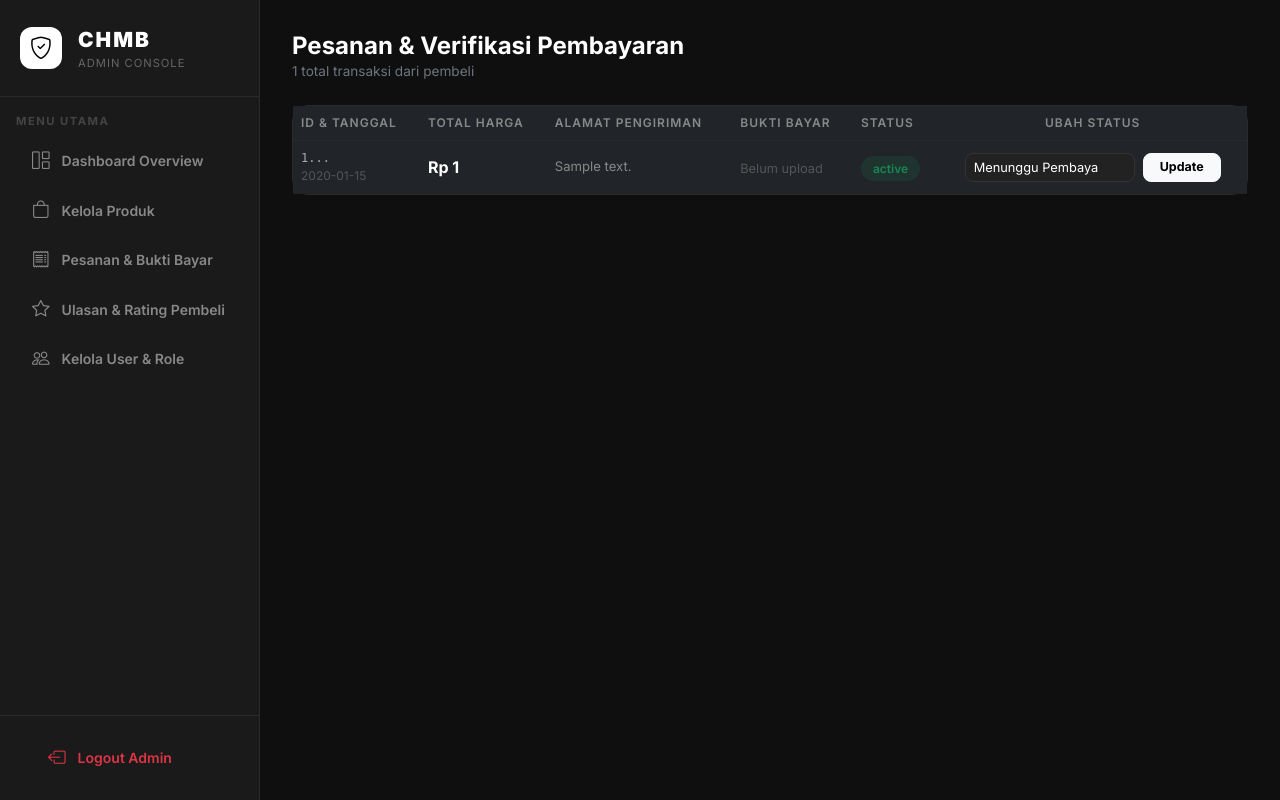
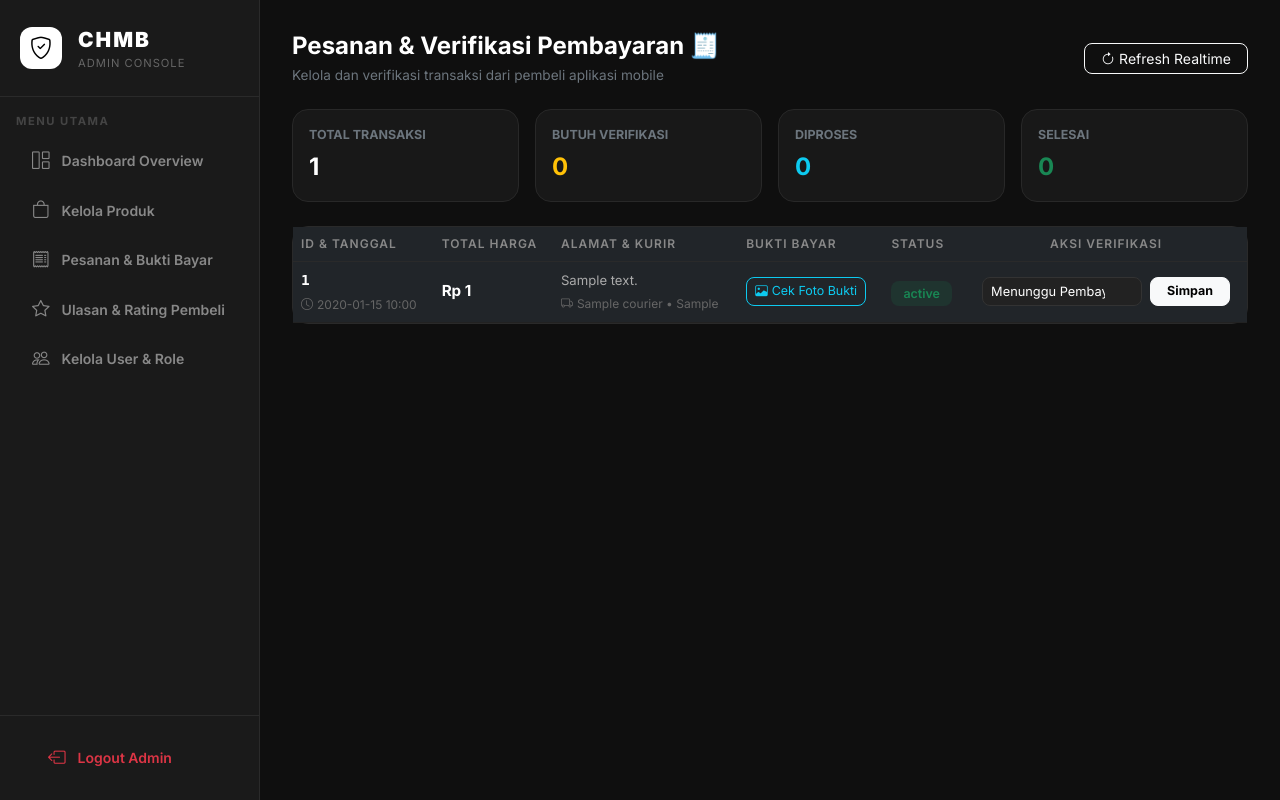
Before and after one commit to Cuil89/chmb-admin, a Flask app: template templates/orders.html in a window 1280 px wide. Run offline with Flask 3, Linux system fonts and the light colour scheme; the template is opened without the code that fills it: most values are stand-ins (such as "Sample title", 1, 10 or a date in 2020); some libraries are stand-ins or nearby versions.

Commit message:
feat: redesign Web Admin orders page with stats cards and add direct REST sync API for mobile app

```diff
--- a/app.py
+++ b/app.py
@@ -216,26 +216,98 @@ def delete_product(product_id):
         flash(f'Gagal menghapus produk: {msg}', 'danger')
     return redirect(url_for('products'))
 
+# ─── IN-MEMORY TRANSACTIONS FALLBACK ──────────────────────────────────────────
+IN_MEMORY_TRANSACTIONS = []
+
+@app.after_request
+def add_cors_headers(response):
+    response.headers['Access-Control-Allow-Origin'] = '*'
+    response.headers['Access-Control-Allow-Headers'] = 'Content-Type, Authorization'
+    response.headers['Access-Control-Allow-Methods'] = 'GET, POST, OPTIONS, PATCH, DELETE'
+    return response
+
 # ─── PESANAN & BUKTI BAYAR ───────────────────────────────────────────────────
 @app.route('/orders')
 @login_required
 def orders():
-    order_list = sb_get('transactions', {'select': '*', 'order': 'created_at.desc'})
-    if not isinstance(order_list, list):
-        flash('Error mengambil data pesanan.', 'danger')
-        order_list = []
-    return render_template('orders.html', orders=order_list)
+    db_orders = sb_get('transactions', {'select': '*', 'order': 'created_at.desc'})
+    if not isinstance(db_orders, list):
+        db_orders = []
+
+    # Merge with IN_MEMORY_TRANSACTIONS (eliminating duplicates by id or display id)
+    merged = list(db_orders)
+    db_ids = {str(o.get('id', '')) for o in db_orders}
+
+    for mem_tx in IN_MEMORY_TRANSACTIONS:
+        mem_id = str(mem_tx.get('id', ''))
+        if mem_id not in db_ids:
+            merged.insert(0, mem_tx)
+
+    return render_template('orders.html', orders=merged)
 
 @app.route('/orders/update-status/<order_id>', methods=['POST'])
 @login_required
 def update_order_status(order_id):
     new_status = request.form.get('status')
-    ok, msg = sb_update('transactions', 'id', order_id, {'status': new_status})
-    if ok:
-        flash(f'Status pesanan berhasil diubah menjadi "{new_status}"!', 'success')
-    else:
-        flash(f'Gagal update status: {msg}', 'danger')
+    sb_update('transactions', 'id', order_id, {'status': new_status})
+
+    # Update in memory as well
+    for mem_tx in IN_MEMORY_TRANSACTIONS:
+        if str(mem_tx.get('id')) == str(order_id):
+            mem_tx['status'] = new_status
+
+    flash(f'Status pesanan berhasil diubah menjadi "{new_status}"!', 'success')
     return redirect(url_for('orders'))
+
+# ─── API ENDPOINTS (FOR FLUTTER MOBILE APP SYNC) ──────────────────────────────
+@app.route('/api/transactions/create', methods=['POST', 'OPTIONS'])
+def api_create_transaction():
+    if request.method == 'OPTIONS':
+        return jsonify({'status': 'ok'}), 200
+
+    try:
+        data = request.get_json(force=True) or {}
+        tx_id = data.get('id') or f"TRX-{data.get('timestamp', '000')}"
+
+        tx_obj = {
+            'id': tx_id,
+            'user_id': data.get('user_id', '00000000-0000-0000-0000-000000000001'),
+            'total_harga': float(data.get('total_harga', 0)),
+            'total_price': float(data.get('total_harga', 0)),
+            'alamat': data.get('alamat', '-'),
+            'courier': data.get('courier', 'Reguler'),
+            'payment_method': data.get('payment_method', 'Transfer Bank'),
+            'proof_image_url': data.get('proof_image_url'),
+            'status': data.get('status', 'Menunggu Verifikasi Admin'),
+            'items': data.get('items', []),
+            'created_at': data.get('created_at', '2026-07-30T09:30:00Z')
+        }
+
+        # 1. Save in Flask Memory
+        IN_MEMORY_TRANSACTIONS.insert(0, tx_obj)
+
+        # 2. Save to Supabase DB via REST
+        sb_insert('transactions', tx_obj)
+
+        print(f"✅ API Transaction Created: {tx_id}")
+        return jsonify({'success': True, 'message': 'Pesanan berhasil disinkronkan ke Web Admin!', 'transaction': tx_obj}), 201
+    except Exception as e:
+        print(f"❌ API Transaction Create Error: {e}")
+        return jsonify({'success': False, 'error': str(e)}), 400
+
+@app.route('/api/transactions', methods=['GET'])
+def api_get_transactions():
+    db_orders = sb_get('transactions', {'select': '*', 'order': 'created_at.desc'})
+    if not isinstance(db_orders, list):
+        db_orders = []
+
+    merged = list(db_orders)
+    db_ids = {str(o.get('id', '')) for o in db_orders}
+    for mem_tx in IN_MEMORY_TRANSACTIONS:
+        if str(mem_tx.get('id')) not in db_ids:
+            merged.insert(0, mem_tx)
+
+    return jsonify({'success': True, 'data': merged})
 
 # ─── ULASAN & RATING PEMBELI ────────────────────────────────────────────────
 @app.route('/reviews')
--- a/templates/orders.html
+++ b/templates/orders.html
@@ -2,100 +2,150 @@
 {% block title %}Pesanan & Bukti Bayar{% endblock %}
 
 {% block content %}
-<div class="d-flex justify-content-between align-items-center mb-4">
+<div class="d-flex justify-content-between align-items-center mb-4 flex-wrap gap-2">
   <div>
-    <h4 class="text-white fw-bold mb-0">Pesanan & Verifikasi Pembayaran</h4>
-    <p class="text-secondary mb-0" style="font-size:0.85rem;">{{ orders|length }} total transaksi dari pembeli</p>
+    <h4 class="text-white fw-bold mb-1">Pesanan & Verifikasi Pembayaran 🧾</h4>
+    <p class="text-secondary mb-0" style="font-size:0.85rem;">Kelola dan verifikasi transaksi dari pembeli aplikasi mobile</p>
+  </div>
+  <div class="d-flex gap-2">
+    <button class="btn btn-outline-light btn-sm rounded-3 px-3" onclick="window.location.reload()">
+      <i class="bi bi-arrow-clockwise me-1"></i>Refresh Realtime
+    </button>
+  </div>
+</div>
+
+<!-- Stats Row -->
+<div class="row g-3 mb-4">
+  <div class="col-md-3 col-6">
+    <div class="content-card p-3" style="background:#181818; border:1px solid #282828; border-radius:16px;">
+      <div class="text-secondary" style="font-size:0.78rem; font-weight:700;">TOTAL TRANSAKSI</div>
+      <div class="text-white fw-bold fs-4 mt-1">{{ orders|length }}</div>
+    </div>
+  </div>
+  <div class="col-md-3 col-6">
+    <div class="content-card p-3" style="background:#181818; border:1px solid #282828; border-radius:16px;">
+      <div class="text-secondary" style="font-size:0.78rem; font-weight:700;">BUTUH VERIFIKASI</div>
+      {% set verif_count = orders | selectattr('status', 'in', ['Menunggu Verifikasi Admin', 'Menunggu Verifikasi']) | list | length %}
+      <div class="text-warning fw-bold fs-4 mt-1">{{ verif_count }}</div>
+    </div>
+  </div>
+  <div class="col-md-3 col-6">
+    <div class="content-card p-3" style="background:#181818; border:1px solid #282828; border-radius:16px;">
+      <div class="text-secondary" style="font-size:0.78rem; font-weight:700;">DIPROSES</div>
+      {% set proc_count = orders | selectattr('status', 'equalto', 'Diproses') | list | length %}
+      <div class="text-info fw-bold fs-4 mt-1">{{ proc_count }}</div>
+    </div>
+  </div>
+  <div class="col-md-3 col-6">
+    <div class="content-card p-3" style="background:#181818; border:1px solid #282828; border-radius:16px;">
+      <div class="text-secondary" style="font-size:0.78rem; font-weight:700;">SELESAI</div>
+      {% set done_count = orders | selectattr('status', 'equalto', 'Selesai') | list | length %}
+      <div class="text-success fw-bold fs-4 mt-1">{{ done_count }}</div>
+    </div>
   </div>
 </div>
 
 <div class="content-card">
-  <table class="table table-hover mb-0">
+  <div class="table-responsive">
+    <table class="table table-hover align-middle mb-0">
       <thead>
         <tr>
           <th>ID & Tanggal</th>
           <th>Total Harga</th>
-        <th>Alamat Pengiriman</th>
+          <th>Alamat & Kurir</th>
           <th>Bukti Bayar</th>
           <th>Status</th>
-        <th class="text-center">Ubah Status</th>
+          <th class="text-center">Aksi Verifikasi</th>
         </tr>
       </thead>
       <tbody>
         {% for order in orders %}
         <tr>
           <td>
-          <div style="font-size:0.75rem; color:#aaa; font-family:monospace;">{{ order.id[:18] }}...</div>
-          <div style="font-size:0.75rem; color:#555;">{{ order.created_at[:10] if order.created_at else '-' }}</div>
+            <div class="fw-bold text-white" style="font-family:monospace; font-size:0.9rem;">{{ order.id or order.order_ref or 'TRX-ORDER' }}</div>
+            <div style="font-size:0.75rem; color:#666;" class="mt-1">
+              <i class="bi bi-clock me-1"></i>{{ order.created_at[:16] if order.created_at else 'Baru saja' }}
+            </div>
           </td>
-        <td class="fw-bold text-white">Rp {{ "{:,.0f}".format(order.total_harga or 0) }}</td>
-        <td style="max-width:200px; color:#888; font-size:0.82rem;">{{ order.alamat }}</td>
-        <td>
-          {% set proof = order.bukti_bayar_url or order.proof_image_url %}
-          {% if proof %}
-            <button type="button" class="btn btn-outline-info btn-sm rounded-3" style="font-size:0.78rem;"
-              onclick="showProofModal('{{ proof }}', '{{ order.id }}')">
-              <i class="bi bi-image me-1"></i>Lihat Bukti
-            </button>
-          {% else %}
-            <span style="color:#555; font-size:0.8rem;">Belum upload</span>
-          {% endif %}
+          <td class="fw-bold text-white" style="font-size:0.95rem;">
+            Rp {{ "{:,.0f}".format(order.total_harga or order.total_price or 0) }}
+          </td>
+          <td style="max-width:220px; color:#aaa; font-size:0.82rem;">
+            <div class="text-truncate" title="{{ order.alamat }}">{{ order.alamat or 'Alamat tidak diisi' }}</div>
+            <div style="font-size:0.75rem; color:#666;" class="mt-1">
+              <i class="bi bi-truck me-1"></i>{{ order.courier or 'Reguler' }} • {{ order.payment_method or 'Transfer' }}
+            </div>
           </td>
           <td>
-          {% set s = order.status %}
+            {% set proof = order.proof_image_url or order.bukti_bayar_url or 'https://images.unsplash.com/photo-1554224155-8d04cb21cd6c?w=600' %}
+            <button type="button" class="btn btn-outline-info btn-sm rounded-3 py-1 px-2" style="font-size:0.78rem;"
+              onclick="showProofModal('{{ proof }}', '{{ order.id or order.order_ref }}')">
+              <i class="bi bi-image me-1"></i>Cek Foto Bukti
+            </button>
+          </td>
+          <td>
+            {% set s = order.status or 'Menunggu Pembayaran' %}
             <span class="badge-status
               {% if s == 'Menunggu Pembayaran' or s == 'Pending' %}badge-pending
-            {% elif 'Verifikasi' in s %}bg-warning text-dark fw-bold
+              {% elif 'Verifikasi' in s %}bg-warning text-dark fw-bold px-2 py-1
               {% elif s == 'Diproses' %}badge-diproses
               {% elif s == 'Dikirim' %}badge-dikirim
               {% elif s == 'Dibatalkan' %}bg-danger text-white
-            {% else %}badge-selesai{% endif %}">{{ s }}</span>
+              {% else %}badge-selesai{% endif %}" style="border-radius:8px; font-size:0.78rem;">{{ s }}</span>
           </td>
           <td class="text-center">
-          <form method="POST" action="{{ url_for('update_order_status', order_id=order.id) }}" class="d-flex gap-2 justify-content-center">
+            <form method="POST" action="{{ url_for('update_order_status', order_id=order.id or order.order_ref) }}" class="d-flex gap-2 justify-content-center">
               <select name="status" class="form-select form-select-sm rounded-3"
-              style="background:#222; border-color:#333; color:#fff; font-size:0.8rem; width:170px;">
-              {% for status in ['Menunggu Pembayaran', 'Menunggu Verifikasi Admin', 'Diproses', 'Dikirim', 'Selesai', 'Dibatalkan'] %}
-                <option value="{{ status }}" {{ 'selected' if order.status == status else '' }}>{{ status }}</option>
+                style="background:#222; border-color:#333; color:#fff; font-size:0.8rem; width:160px;">
+                {% for option in ['Menunggu Pembayaran', 'Menunggu Verifikasi Admin', 'Diproses', 'Dikirim', 'Selesai', 'Dibatalkan'] %}
+                  <option value="{{ option }}" {{ 'selected' if s == option else '' }}>{{ option }}</option>
                 {% endfor %}
               </select>
               <button type="submit" class="btn btn-light btn-sm rounded-3 px-3 fw-bold" style="font-size:0.78rem;">
-              Update
+                Simpan
               </button>
             </form>
           </td>
         </tr>
         {% else %}
-      <tr><td colspan="6" class="text-center text-secondary py-5">
-        <i class="bi bi-receipt-cutoff" style="font-size:2rem;"></i>
-        <div class="mt-2">Belum ada pesanan dari pembeli.</div>
-      </td></tr>
+        <tr>
+          <td colspan="6" class="text-center text-secondary py-5">
+            <i class="bi bi-receipt-cutoff" style="font-size:2.5rem; opacity:0.4;"></i>
+            <div class="mt-2 text-white fw-bold">Belum Ada Pesanan Masuk</div>
+            <div style="font-size:0.8rem; color:#666;">Setiap transaksi baru dari aplikasi mobile akan langsung muncul di sini.</div>
+          </td>
+        </tr>
         {% endfor %}
       </tbody>
     </table>
   </div>
+</div>
 
-<!-- MODAL BUKTI BAYAR -->
+<!-- MODAL BUKTI BAYAR SANGAT MODERN -->
 <div class="modal fade" id="proofModal" tabindex="-1">
   <div class="modal-dialog modal-dialog-centered">
-    <div class="modal-content bg-dark border-secondary">
+    <div class="modal-content bg-dark border-secondary rounded-4">
       <div class="modal-header border-secondary">
-        <h5 class="modal-title text-white fw-bold" style="font-size:0.95rem;">Verifikasi Bukti Pembayaran</h5>
+        <h5 class="modal-title text-white fw-bold" style="font-size:0.95rem;">
+          <i class="bi bi-patch-check-fill text-warning me-2"></i>Verifikasi Bukti Pembayaran
+        </h5>
         <button type="button" class="btn-close btn-close-white" data-bs-dismiss="modal"></button>
       </div>
       <div class="modal-body text-center p-3">
-        <img id="modalProofImg" src="" style="max-width:100%; max-height:420px; border-radius:12px; border:1px solid #333;">
+        <img id="modalProofImg" src="" style="max-width:100%; max-height:400px; border-radius:14px; border:1px solid #333; object-fit:contain;">
       </div>
       <div class="modal-footer border-secondary justify-content-between">
         <span id="modalOrderInfo" class="text-secondary" style="font-size:0.8rem; font-family:monospace;"></span>
         <div class="d-flex gap-2">
           <form id="rejectForm" method="POST" action="">
             <input type="hidden" name="status" value="Dibatalkan">
-            <button type="submit" class="btn btn-outline-danger btn-sm">Tolak Pembayaran</button>
+            <button type="submit" class="btn btn-outline-danger btn-sm rounded-3">Tolak (Batalkan)</button>
           </form>
           <form id="approveForm" method="POST" action="">
             <input type="hidden" name="status" value="Diproses">
-            <button type="submit" class="btn btn-success btn-sm fw-bold"><i class="bi bi-check-circle me-1"></i>Terima & Proses</button>
+            <button type="submit" class="btn btn-success btn-sm rounded-3 fw-bold">
+              <i class="bi bi-check-circle me-1"></i>Terima & Diproses
+            </button>
           </form>
         </div>
       </div>
```
Lines whose indentation alone changed are shown as unchanged.
